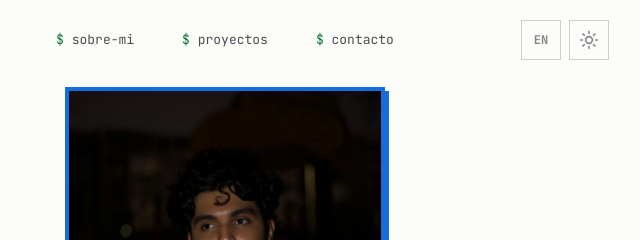
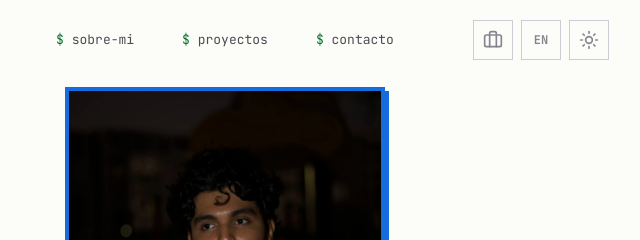
Before and after one commit to iangelmanuel/angel-website, an Astro site: page /es in a window 1280 px wide. Shown: the top 240 px of the page, 415-1055 px from the left. Built offline with nearby package versions, Linux system fonts and the light colour scheme; Astro itself is replaced by a stand-in of ours.

Commit message:
feat: implement DesignToggle component for switching between design modes and update TopMenu to include it

```diff
--- a/src/config/lib/design.ts
+++ b/src/config/lib/design.ts
@@ -1,6 +1,24 @@
+import { getRelativeLocaleUrl } from "astro:i18n"
+
 import { routes } from "@/config/const/routes"
+import { getPathWithoutLocale } from "@/config/lib/language-path"
 
 import type { Design } from "@/config/types/design"
+import type { Language } from "@/config/types/language"
 
 export const getDesign = (url: URL): Design =>
   url.pathname.includes(routes.FORMAL.home) ? "FORMAL" : "TERMINAL"
+
+export const getAlternateDesignUrl = (url: URL, currentLang: Language) => {
+  const design = getDesign(url)
+  const target: Design = design === "TERMINAL" ? "FORMAL" : "TERMINAL"
+
+  const path = getPathWithoutLocale(url.pathname)
+  const isCertificates = path.endsWith(routes[design].certificates)
+
+  const targetPath = isCertificates
+    ? routes[target].certificates
+    : routes[target].home
+
+  return getRelativeLocaleUrl(currentLang, targetPath)
+}
--- /dev/null
+++ b/src/modules/portfolio/components/DesignToggle.astro
@@ -0,0 +1,29 @@
+---
+import { Briefcase, SquareTerminal } from "lucide-react"
+
+import { getDesign, getAlternateDesignUrl } from "@/config/lib/design"
+
+import type { Language } from "@/config/types/language"
+
+const currentLang = (Astro.currentLocale || "es") as Language
+const DESIGN = getDesign(Astro.url)
+
+const href = getAlternateDesignUrl(Astro.url, currentLang)
+const label =
+  DESIGN === "TERMINAL" ? "Ver presentación formal" : "Ver portafolio terminal"
+---
+
+<a
+  href={href}
+  aria-label={label}
+  title={label}
+  class="icon-btn mr-0 size-8 transition-transform duration-300 hover:scale-110 sm:size-10"
+>
+  {
+    DESIGN === "TERMINAL" ? (
+      <Briefcase className="size-4 sm:size-5" />
+    ) : (
+      <SquareTerminal className="size-4 sm:size-5" />
+    )
+  }
+</a>
--- a/src/modules/portfolio/components/shared/TopMenu.astro
+++ b/src/modules/portfolio/components/shared/TopMenu.astro
@@ -3,6 +3,7 @@ import { getRelativeLocaleUrl } from "astro:i18n"
 import { Icon } from "astro-icon/components"
 
 import AsideMobileMenu from "./AsideMobileMenu.astro"
+import DesignToggle from "../DesignToggle.astro"
 import ToggleLanguage from "../ToggleLanguage.astro"
 import { ModeToggle } from "../ModeToggle"
 
@@ -58,6 +59,7 @@ const navItems = [
       <div
         class="flex items-center justify-center gap-2 px-5 sm:space-x-3 lg:px-0"
       >
+        <DesignToggle />
         <ToggleLanguage />
         <ModeToggle client:load />
         <AsideMobileMenu navItems={navItems} />
```
